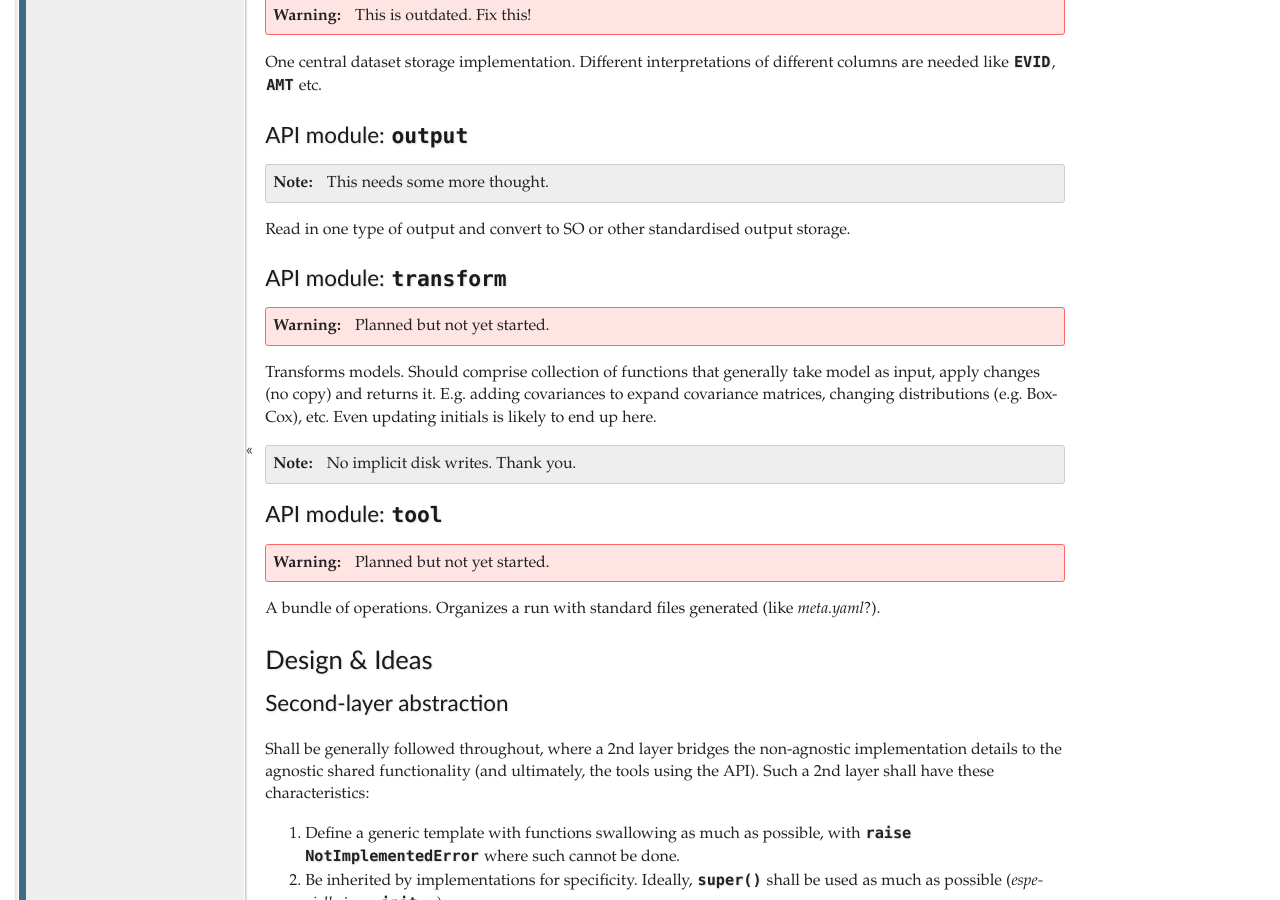
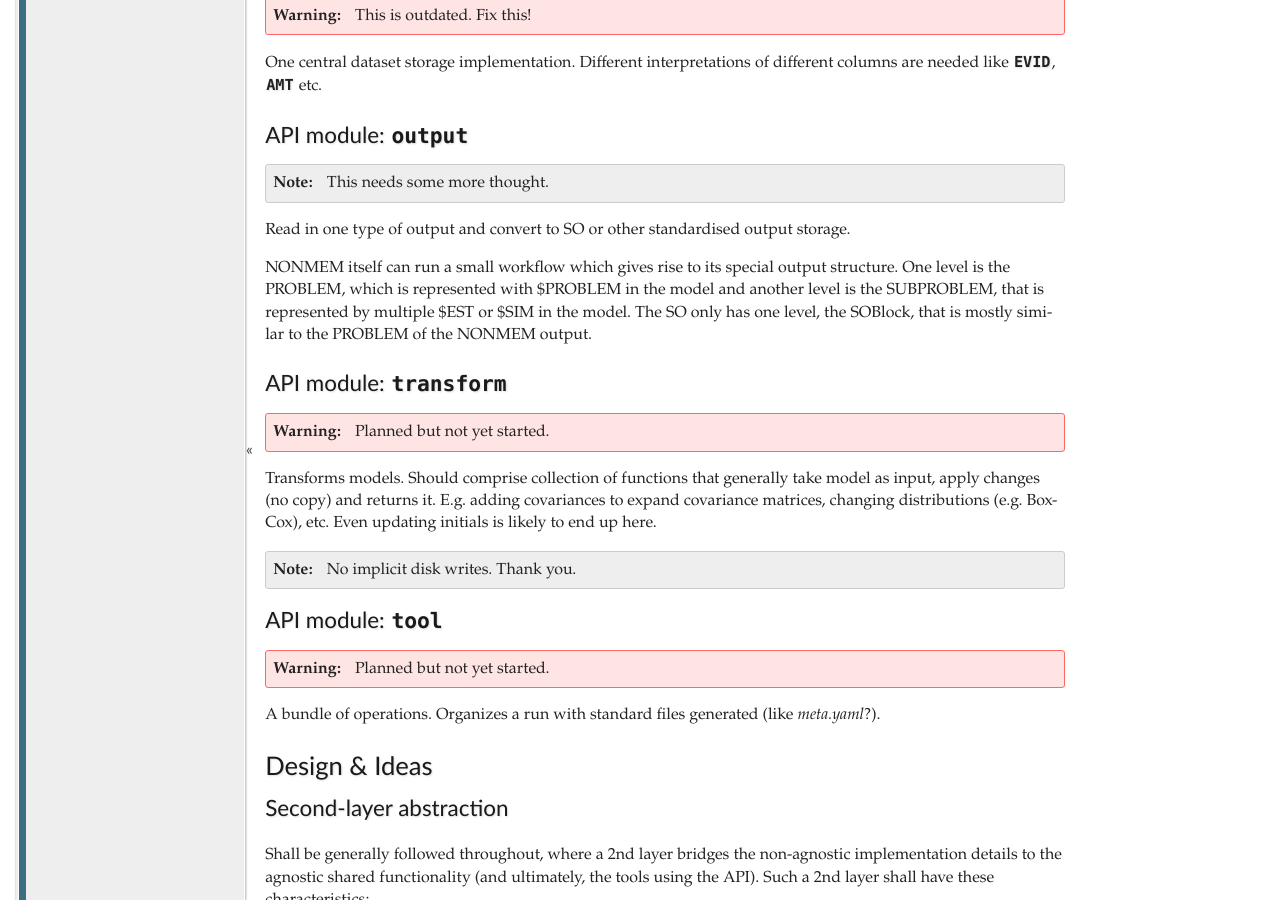
Before and after one commit to pharmpy/pharmpy, a Sphinx documentation site: the page built from docs/design.rst, in a window 1280 px wide and 900 px high, scrolled down 2236 px. Built offline with Sphinx 7.4.7, drawn with Linux system fonts in a browser that asks for light colours; pages that are not in the unit, such as notebooks, are missing from menus.

Commit message:
Just a start of thoughts on the output.
Sometimes I have a couple of minutes over. In these situations
my commits might be small.

```diff
--- a/docs/design.rst
+++ b/docs/design.rst
@@ -149,6 +149,12 @@ API module: :mod:`~pharmpy.output`
 
 Read in one type of output and convert to SO or other standardised output storage.
 
+NONMEM itself can run a small workflow which gives rise to its special output structure.
+One level is the PROBLEM, which is represented with $PROBLEM in the model and another level is the SUBPROBLEM,
+that is represented by multiple $EST or $SIM in the model. The SO only has one level, the SOBlock, that is mostly
+similar to the PROBLEM of the NONMEM output.
+
+
 API module: :mod:`~pharmpy.transform`
 -------------------------------------
 
```
